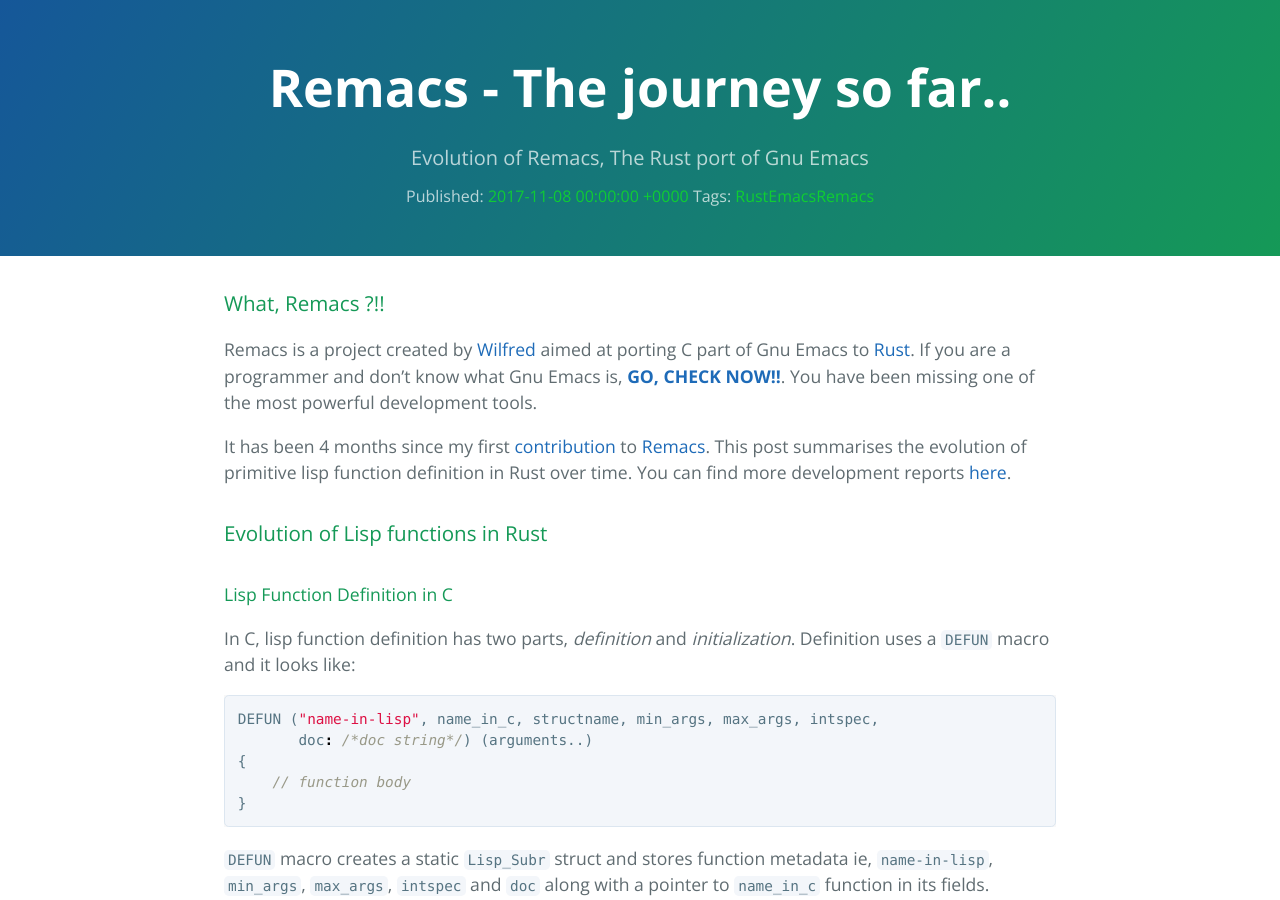
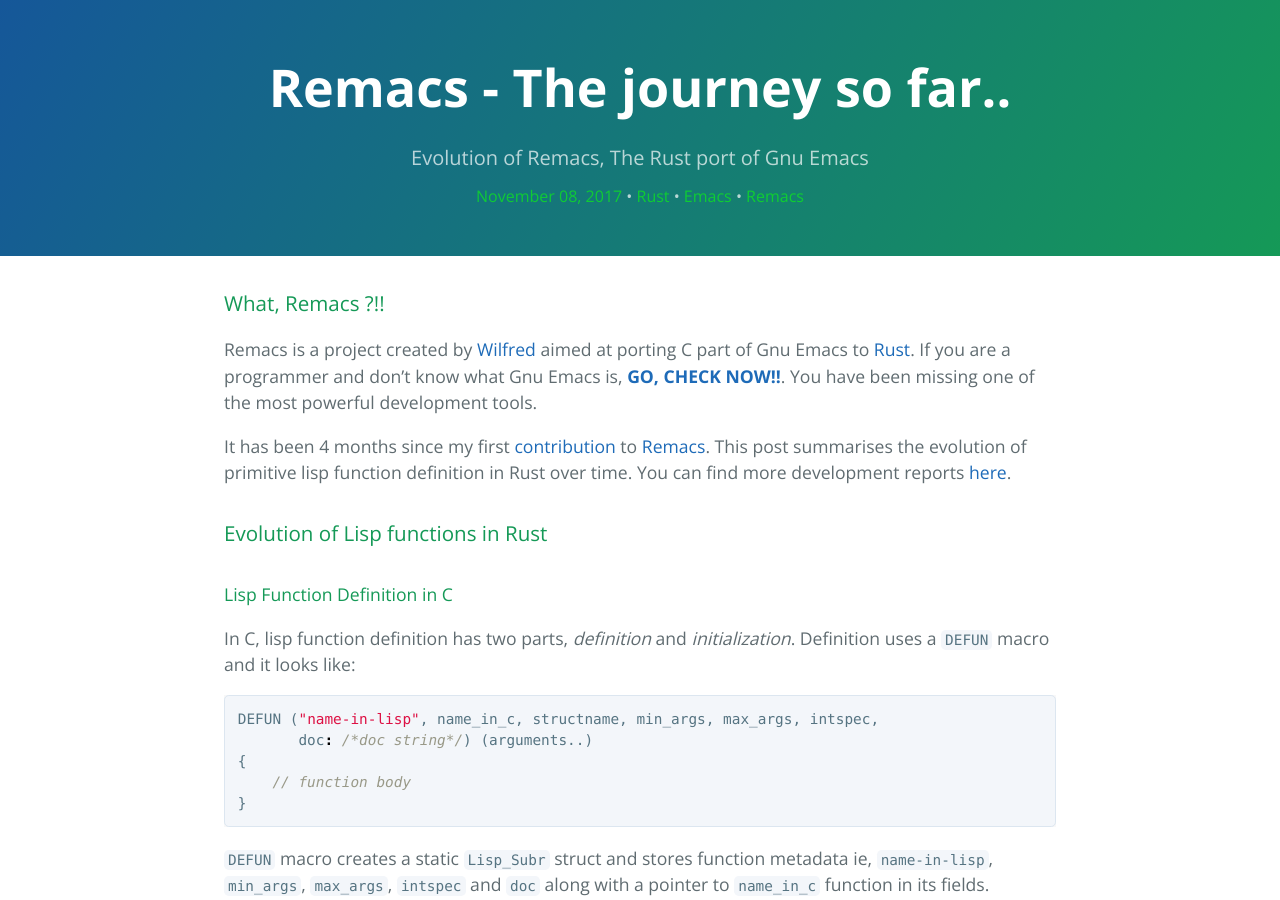
Before and after one commit to shanavas786/shanavas786.github.io, a Jekyll site: the page built from _posts/2017-11-08-remacs-the-journey-so-far.md, in a window 1280 px wide and 900 px high. Built offline with Jekyll 4.4.1, drawn with Linux system fonts in a browser that asks for light colours.

Commit message:
Update tags and date

```diff
--- a/_layouts/post.html
+++ b/_layouts/post.html
@@ -14,8 +14,11 @@
       <h1 class="project-name">{{ page.title | default: "Title" }}</h1>
       <h2 class="project-tagline">{{ page.description | default: "" }}</h2>
       <h4 class="project-metadata">
-        Published: <span class="data">{{ page.date | default: "" }}</span>
-        Tags: <span class="data">{{ page.tags | default: "" }}</span>
+        <span class="data">{{ page.date | date: '%B %d, %Y' }}</span>
+        {% for tag in page.tags %}
+        • <span class="data">{{ tag }}</span>
+        </li>
+        {% endfor %}
       </h4>
     </section>
 
--- a/_posts/2017-11-08-remacs-the-journey-so-far.md
+++ b/_posts/2017-11-08-remacs-the-journey-so-far.md
@@ -4,7 +4,10 @@
 date:   2017-11-08
 description: "Evolution of Remacs, The Rust port of Gnu Emacs"
 categories: rust
-tags: Rust Emacs Remacs
+tags:
+  - Rust
+  - Emacs
+  - Remacs
 ---
 
 ### [](#intro) What, Remacs ?!!
```
